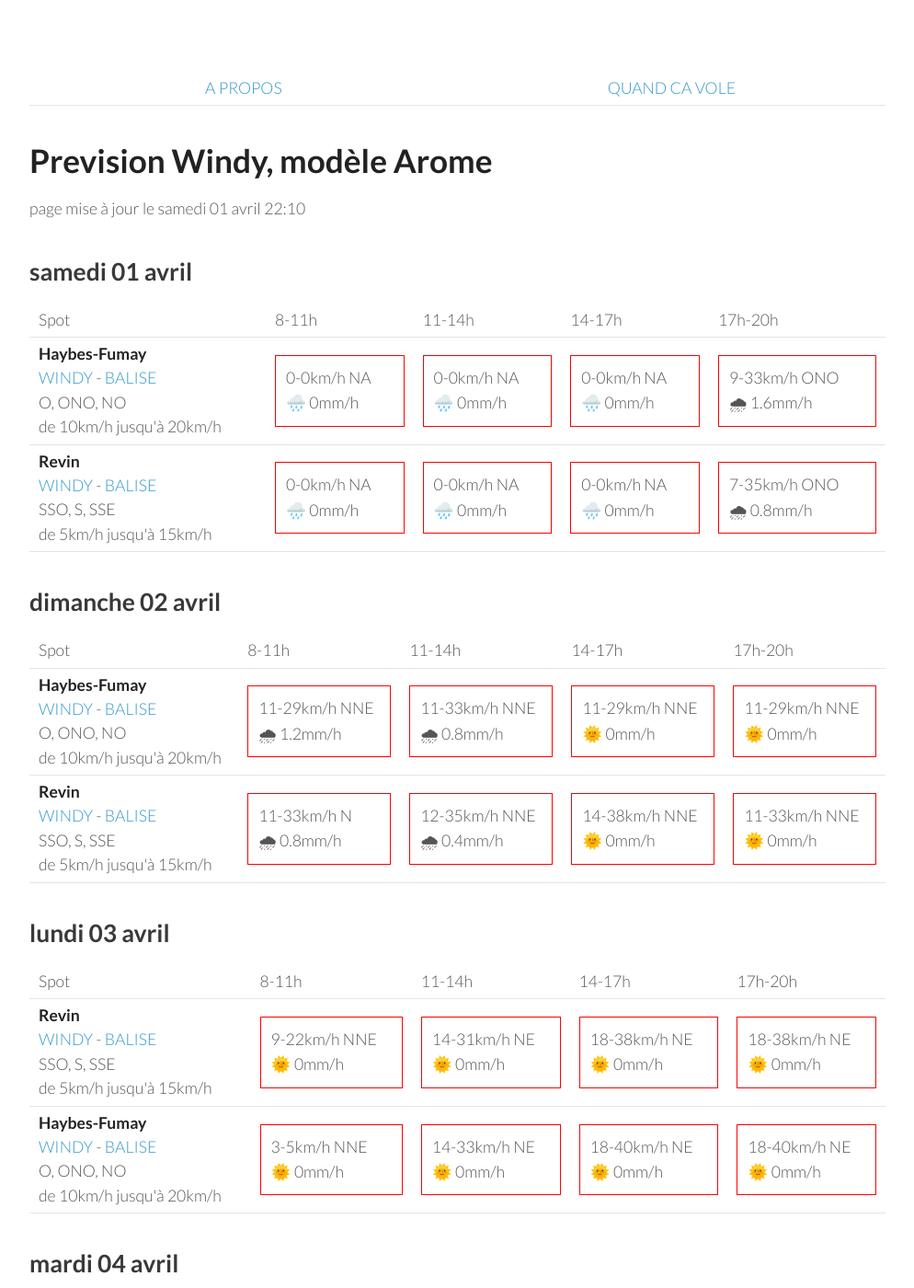
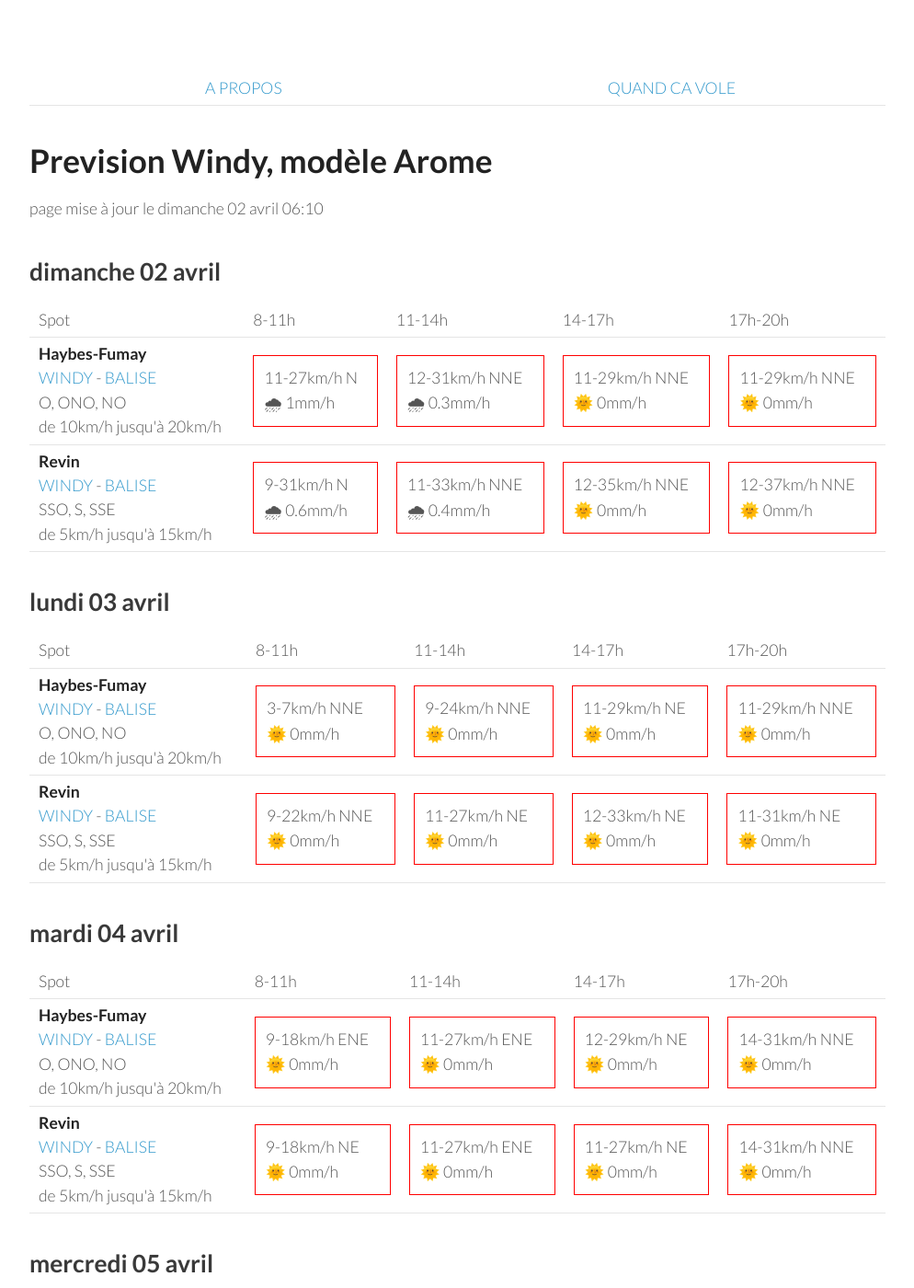
Before and after one commit to parapente-dans-le-nord/parapente-dans-le-nord.github.io, a Jekyll site: the page built from ardennes.markdown, in a window 1280 px wide and 1400 px high. Shown: the whole window at 92% size, without its empty margins (26-1020 px from the left). Built offline with Jekyll 4.4.1, drawn with Linux system fonts in a browser that asks for light colours; some of the changed text lies outside the part shown.

Commit message:
update index.markdown

```diff
--- a/ardennes.markdown
+++ b/ardennes.markdown
@@ -7,42 +7,8 @@ title:  "Tous les spots"
 {: .links}
 
 # Prevision Windy, modèle Arome
-page mise à jour le samedi 01 avril 22:10
+page mise à jour le dimanche 02 avril 06:10
 
-## samedi 01 avril
-
-{::nomarkdown}
-<table>
-  <tbody>
-    <tr>
-      <td>Spot</td>
-      <td>8-11h</td>
-      <td>11-14h</td>
-      <td>14-17h</td>
-      <td>17h-20h</td>
-    </tr>
-<tr>
-        <td><strong>Haybes-Fumay</strong><br><a href="https://windy.com/49.998/4.715?49.913,4.738,10">WINDY</a> - <span class=""><a href="http://www.balisemeteo.com/balise.php?idBalise=104">BALISE</a> </span><br> <span class="vent-favorable">O, ONO, NO</span><br><span class="force-vent">de 10km/h jusqu'à 20km/h</span> </td>
-
-            <td><div class="not-flyable"><p>0-0km/h NA</p><p>🌧️ 0mm/h</p></div></td>
-            <td><div class="not-flyable"><p>0-0km/h NA</p><p>🌧️ 0mm/h</p></div></td>
-            <td><div class="not-flyable"><p>0-0km/h NA</p><p>🌧️ 0mm/h</p></div></td>
-            <td><div class="not-flyable"><p>9-33km/h ONO</p><p>🌧 1.6mm/h</p></div></td>
-
-    </tr>
-<tr>
-        <td><strong>Revin</strong><br><a href="https://windy.com/49.948/4.625?49.543,4.625,8">WINDY</a> - <span class=""><a href="http://www.balisemeteo.com/balise.php?idBalise=5019">BALISE</a> </span><br> <span class="vent-favorable">SSO, S, SSE</span><br><span class="force-vent">de 5km/h jusqu'à 15km/h</span> </td>
-
-            <td><div class="not-flyable"><p>0-0km/h NA</p><p>🌧️ 0mm/h</p></div></td>
-            <td><div class="not-flyable"><p>0-0km/h NA</p><p>🌧️ 0mm/h</p></div></td>
-            <td><div class="not-flyable"><p>0-0km/h NA</p><p>🌧️ 0mm/h</p></div></td>
-            <td><div class="not-flyable"><p>7-35km/h ONO</p><p>🌧 0.8mm/h</p></div></td>
-
-    </tr>
-
-</tbody>
-</table>
-{:/}
 ## dimanche 02 avril
 
 {::nomarkdown}
@@ -58,8 +24,8 @@ page mise à jour le samedi 01 avril 22:10
 <tr>
         <td><strong>Haybes-Fumay</strong><br><a href="https://windy.com/49.998/4.715?49.913,4.738,10">WINDY</a> - <span class=""><a href="http://www.balisemeteo.com/balise.php?idBalise=104">BALISE</a> </span><br> <span class="vent-favorable">O, ONO, NO</span><br><span class="force-vent">de 10km/h jusqu'à 20km/h</span> </td>
 
-            <td><div class="not-flyable"><p>11-29km/h NNE</p><p>🌧 1.2mm/h</p></div></td>
-            <td><div class="not-flyable"><p>11-33km/h NNE</p><p>🌧 0.8mm/h</p></div></td>
+            <td><div class="not-flyable"><p>11-27km/h N</p><p>🌧 1mm/h</p></div></td>
+            <td><div class="not-flyable"><p>12-31km/h NNE</p><p>🌧 0.3mm/h</p></div></td>
             <td><div class="not-flyable"><p>11-29km/h NNE</p><p>🌞 0mm/h</p></div></td>
             <td><div class="not-flyable"><p>11-29km/h NNE</p><p>🌞 0mm/h</p></div></td>
 
@@ -68,10 +34,10 @@ page mise à jour le samedi 01 avril 22:10
 <tr>
         <td><strong>Revin</strong><br><a href="https://windy.com/49.948/4.625?49.543,4.625,8">WINDY</a> - <span class=""><a href="http://www.balisemeteo.com/balise.php?idBalise=5019">BALISE</a> </span><br> <span class="vent-favorable">SSO, S, SSE</span><br><span class="force-vent">de 5km/h jusqu'à 15km/h</span> </td>
 
-            <td><div class="not-flyable"><p>11-33km/h N</p><p>🌧 0.8mm/h</p></div></td>
-            <td><div class="not-flyable"><p>12-35km/h NNE</p><p>🌧 0.4mm/h</p></div></td>
-            <td><div class="not-flyable"><p>14-38km/h NNE</p><p>🌞 0mm/h</p></div></td>
-            <td><div class="not-flyable"><p>11-33km/h NNE</p><p>🌞 0mm/h</p></div></td>
+            <td><div class="not-flyable"><p>9-31km/h N</p><p>🌧 0.6mm/h</p></div></td>
+            <td><div class="not-flyable"><p>11-33km/h NNE</p><p>🌧 0.4mm/h</p></div></td>
+            <td><div class="not-flyable"><p>12-35km/h NNE</p><p>🌞 0mm/h</p></div></td>
+            <td><div class="not-flyable"><p>12-37km/h NNE</p><p>🌞 0mm/h</p></div></td>
 
 
     </tr>
@@ -92,22 +58,22 @@ page mise à jour le samedi 01 avril 22:10
       <td>17h-20h</td>
     </tr>
 <tr>
-        <td><strong>Revin</strong><br><a href="https://windy.com/49.948/4.625?49.543,4.625,8">WINDY</a> - <span class=""><a href="http://www.balisemeteo.com/balise.php?idBalise=5019">BALISE</a> </span><br> <span class="vent-favorable">SSO, S, SSE</span><br><span class="force-vent">de 5km/h jusqu'à 15km/h</span> </td>
+        <td><strong>Haybes-Fumay</strong><br><a href="https://windy.com/49.998/4.715?49.913,4.738,10">WINDY</a> - <span class=""><a href="http://www.balisemeteo.com/balise.php?idBalise=104">BALISE</a> </span><br> <span class="vent-favorable">O, ONO, NO</span><br><span class="force-vent">de 10km/h jusqu'à 20km/h</span> </td>
 
-            <td><div class="not-flyable"><p>9-22km/h NNE</p><p>🌞 0mm/h</p></div></td>
-            <td><div class="not-flyable"><p>14-31km/h NE</p><p>🌞 0mm/h</p></div></td>
-            <td><div class="not-flyable"><p>18-38km/h NE</p><p>🌞 0mm/h</p></div></td>
-            <td><div class="not-flyable"><p>18-38km/h NE</p><p>🌞 0mm/h</p></div></td>
+            <td><div class="not-flyable"><p>3-7km/h NNE</p><p>🌞 0mm/h</p></div></td>
+            <td><div class="not-flyable"><p>9-24km/h NNE</p><p>🌞 0mm/h</p></div></td>
+            <td><div class="not-flyable"><p>11-29km/h NE</p><p>🌞 0mm/h</p></div></td>
+            <td><div class="not-flyable"><p>11-29km/h NNE</p><p>🌞 0mm/h</p></div></td>
 
 
     </tr>
 <tr>
-        <td><strong>Haybes-Fumay</strong><br><a href="https://windy.com/49.998/4.715?49.913,4.738,10">WINDY</a> - <span class=""><a href="http://www.balisemeteo.com/balise.php?idBalise=104">BALISE</a> </span><br> <span class="vent-favorable">O, ONO, NO</span><br><span class="force-vent">de 10km/h jusqu'à 20km/h</span> </td>
+        <td><strong>Revin</strong><br><a href="https://windy.com/49.948/4.625?49.543,4.625,8">WINDY</a> - <span class=""><a href="http://www.balisemeteo.com/balise.php?idBalise=5019">BALISE</a> </span><br> <span class="vent-favorable">SSO, S, SSE</span><br><span class="force-vent">de 5km/h jusqu'à 15km/h</span> </td>
 
-            <td><div class="not-flyable"><p>3-5km/h NNE</p><p>🌞 0mm/h</p></div></td>
-            <td><div class="not-flyable"><p>14-33km/h NE</p><p>🌞 0mm/h</p></div></td>
-            <td><div class="not-flyable"><p>18-40km/h NE</p><p>🌞 0mm/h</p></div></td>
-            <td><div class="not-flyable"><p>18-40km/h NE</p><p>🌞 0mm/h</p></div></td>
+            <td><div class="not-flyable"><p>9-22km/h NNE</p><p>🌞 0mm/h</p></div></td>
+            <td><div class="not-flyable"><p>11-27km/h NE</p><p>🌞 0mm/h</p></div></td>
+            <td><div class="not-flyable"><p>12-33km/h NE</p><p>🌞 0mm/h</p></div></td>
+            <td><div class="not-flyable"><p>11-31km/h NE</p><p>🌞 0mm/h</p></div></td>
 
 
     </tr>
@@ -130,19 +96,19 @@ page mise à jour le samedi 01 avril 22:10
 <tr>
         <td><strong>Haybes-Fumay</strong><br><a href="https://windy.com/49.998/4.715?49.913,4.738,10">WINDY</a> - <span class=""><a href="http://www.balisemeteo.com/balise.php?idBalise=104">BALISE</a> </span><br> <span class="vent-favorable">O, ONO, NO</span><br><span class="force-vent">de 10km/h jusqu'à 20km/h</span> </td>
 
-            <td><div class="not-flyable"><p>9-20km/h ENE</p><p>🌞 0mm/h</p></div></td>
+            <td><div class="not-flyable"><p>9-18km/h ENE</p><p>🌞 0mm/h</p></div></td>
             <td><div class="not-flyable"><p>11-27km/h ENE</p><p>🌞 0mm/h</p></div></td>
             <td><div class="not-flyable"><p>12-29km/h NE</p><p>🌞 0mm/h</p></div></td>
-            <td><div class="not-flyable"><p>14-33km/h NNE</p><p>🌞 0mm/h</p></div></td>
+            <td><div class="not-flyable"><p>14-31km/h NNE</p><p>🌞 0mm/h</p></div></td>
 
 
     </tr>
 <tr>
         <td><strong>Revin</strong><br><a href="https://windy.com/49.948/4.625?49.543,4.625,8">WINDY</a> - <span class=""><a href="http://www.balisemeteo.com/balise.php?idBalise=5019">BALISE</a> </span><br> <span class="vent-favorable">SSO, S, SSE</span><br><span class="force-vent">de 5km/h jusqu'à 15km/h</span> </td>
 
-            <td><div class="not-flyable"><p>11-20km/h NE</p><p>🌞 0mm/h</p></div></td>
-            <td><div class="not-flyable"><p>11-25km/h ENE</p><p>🌞 0mm/h</p></div></td>
-            <td><div class="not-flyable"><p>11-29km/h NE</p><p>🌞 0mm/h</p></div></td>
+            <td><div class="not-flyable"><p>9-18km/h NE</p><p>🌞 0mm/h</p></div></td>
+            <td><div class="not-flyable"><p>11-27km/h ENE</p><p>🌞 0mm/h</p></div></td>
+            <td><div class="not-flyable"><p>11-27km/h NE</p><p>🌞 0mm/h</p></div></td>
             <td><div class="not-flyable"><p>14-31km/h NNE</p><p>🌞 0mm/h</p></div></td>
 
 
@@ -167,7 +133,7 @@ page mise à jour le samedi 01 avril 22:10
         <td><strong>Haybes-Fumay</strong><br><a href="https://windy.com/49.998/4.715?49.913,4.738,10">WINDY</a> - <span class=""><a href="http://www.balisemeteo.com/balise.php?idBalise=104">BALISE</a> </span><br> <span class="vent-favorable">O, ONO, NO</span><br><span class="force-vent">de 10km/h jusqu'à 20km/h</span> </td>
 
             <td><div class="not-flyable"><p>5-11km/h NE</p><p>🌞 0mm/h</p></div></td>
-            <td><div class="not-flyable"><p>7-20km/h NNE</p><p>🌞 0mm/h</p></div></td>
+            <td><div class="not-flyable"><p>7-22km/h NE</p><p>🌞 0mm/h</p></div></td>
             <td><div class="not-flyable"><p>7-20km/h N</p><p>🌞 0mm/h</p></div></td>
             <td><div class="not-flyable"><p>7-20km/h N</p><p>🌞 0mm/h</p></div></td>
 
@@ -176,8 +142,8 @@ page mise à jour le samedi 01 avril 22:10
 <tr>
         <td><strong>Revin</strong><br><a href="https://windy.com/49.948/4.625?49.543,4.625,8">WINDY</a> - <span class=""><a href="http://www.balisemeteo.com/balise.php?idBalise=5019">BALISE</a> </span><br> <span class="vent-favorable">SSO, S, SSE</span><br><span class="force-vent">de 5km/h jusqu'à 15km/h</span> </td>
 
-            <td><div class="not-flyable"><p>5-12km/h NNE</p><p>🌞 0mm/h</p></div></td>
-            <td><div class="not-flyable"><p>7-18km/h NNE</p><p>🌞 0mm/h</p></div></td>
+            <td><div class="not-flyable"><p>7-12km/h NNE</p><p>🌞 0mm/h</p></div></td>
+            <td><div class="not-flyable"><p>7-22km/h NE</p><p>🌞 0mm/h</p></div></td>
             <td><div class="not-flyable"><p>5-20km/h N</p><p>🌞 0mm/h</p></div></td>
             <td><div class="not-flyable"><p>7-20km/h N</p><p>🌞 0mm/h</p></div></td>
 
```
